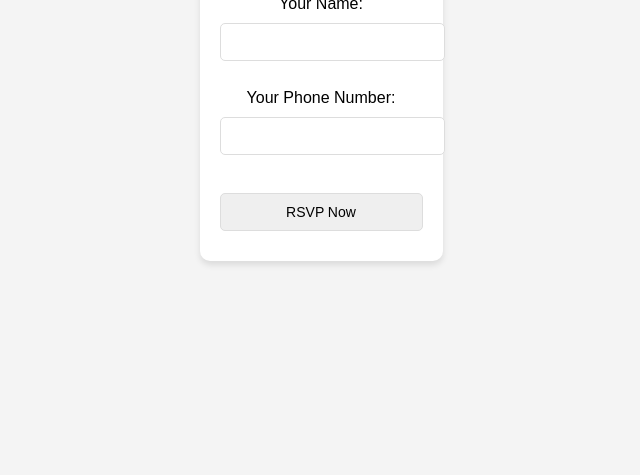
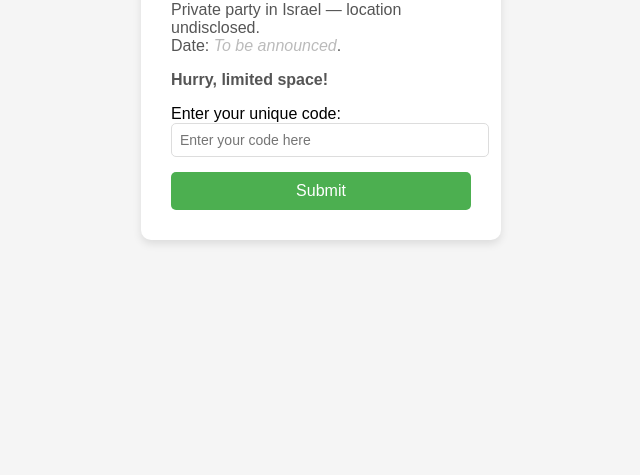
Before and after one commit to yahavshauman/Israel-USummer-party, a plain HTML site: page index.html in a window 1280 px wide. Shown: the part 325-800 px from the top of the page, without its empty margins (319-959 px from the left). Drawn offline with Linux system fonts and the light colour scheme.

Commit message:
Update index.html

```diff
--- a/index.html
+++ b/index.html
@@ -3,92 +3,127 @@
 <head>
   <meta charset="UTF-8">
   <meta name="viewport" content="width=device-width, initial-scale=1.0">
-  <title>RSVP for Israel/USummer Party</title>
+  <title>Israel/USummer Party RSVP</title>
   <style>
     body {
       font-family: Arial, sans-serif;
-      background-color: #f4f4f4;
-      text-align: center;
-      padding: 50px;
+      background-color: #f5f5f5;
+      margin: 0;
+      padding: 0;
+      display: flex;
+      justify-content: center;
+      align-items: center;
+      height: 100vh;
+      flex-direction: column;
+    }
+    .container {
+      background-color: white;
+      border-radius: 10px;
+      padding: 30px;
+      box-shadow: 0 4px 8px rgba(0, 0, 0, 0.1);
+      width: 300px;
     }
     h1 {
+      text-align: center;
+      font-size: 24px;
       color: #333;
-    }
-    form {
-      background-color: #fff;
-      padding: 20px;
-      border-radius: 10px;
-      box-shadow: 0 4px 6px rgba(0, 0, 0, 0.1);
-      display: inline-block;
-    }
-    input[type="text"], input[type="tel"], input[type="submit"] {
-      width: 100%;
-      padding: 10px;
-      margin: 10px 0;
-      border-radius: 5px;
-      border: 1px solid #ddd;
-      font-size: 14px;
-    }
-    h2 {
-      color: #ff5733;
     }
     p {
       font-size: 16px;
+      color: #555;
+    }
+    .secret-info {
+      color: #bbb;
+      font-style: italic;
+    }
+    .form-group {
+      margin-bottom: 15px;
+    }
+    input[type="text"] {
+      width: 100%;
+      padding: 8px;
+      border: 1px solid #ddd;
+      border-radius: 5px;
+      font-size: 14px;
+    }
+    button {
+      width: 100%;
+      padding: 10px;
+      background-color: #4CAF50;
+      color: white;
+      border: none;
+      border-radius: 5px;
+      font-size: 16px;
+      cursor: pointer;
+    }
+    button:hover {
+      background-color: #45a049;
+    }
+    .hidden-info {
+      display: none;
+      text-align: center;
+    }
+    .whatsapp-link {
+      margin-top: 20px;
+      display: block;
+      color: #25d366;
+      text-decoration: none;
+      font-size: 16px;
+      text-align: center;
     }
   </style>
 </head>
 <body>
-  <h1>Israel/USummer Party</h1>
-  <p>Location: Undisclosed | Date: To Be Announced</p>
-  <p><strong>Hurry! Limited space!</strong></p>
+  <div class="container">
+    <h1>Israel/USummer Party</h1>
+    <p>Private party in Israel — location undisclosed.<br>
+       Date: <span class="secret-info">To be announced</span>.</p>
+    <p><strong>Hurry, limited space!</strong></p>
 
-  <form id="rsvpForm">
-    <label for="code">Enter your Code:</label><br>
-    <input type="text" id="code" name="code" required><br><br>
+    <div id="form-area">
+      <div class="form-group">
+        <label for="code-input">Enter your unique code:</label>
+        <input type="text" id="code-input" placeholder="Enter your code here">
+      </div>
+      <button onclick="submitCode()">Submit</button>
+    </div>
 
-    <label for="name">Your Name:</label><br>
-    <input type="text" id="name" name="name" required><br><br>
-
-    <label for="phone">Your Phone Number:</label><br>
-    <input type="tel" id="phone" name="phone" required><br><br>
-
-    <input type="submit" value="RSVP Now">
-  </form>
-
-  <div id="newCode" style="display: none;">
-    <p>Thank you for RSVPing! Here's your code to pass on: <strong id="generatedCode"></strong></p>
+    <div id="thank-you-message" class="hidden-info">
+      <p>Thank you! You are now on the list!</p>
+      <p>You will receive a new code to pass on:</p>
+      <div id="new-code" style="font-weight: bold; color: #4CAF50;"></div>
+      <a id="whatsapp-link" class="whatsapp-link" href="" target="_blank">Click here to join the WhatsApp group</a>
+    </div>
   </div>
 
   <script>
-    document.getElementById('rsvpForm').addEventListener('submit', function(e) {
-      e.preventDefault();
+    function submitCode() {
+      var codeInput = document.getElementById('code-input').value;
+      var validCodes = ["code1", "code2", "code3"]; // Example valid codes
+      var newCode = generateCode();
+      var whatsappLink = "https://chat.whatsapp.com/YourWhatsAppLink"; // Replace with actual link
 
-      var code = document.getElementById('code').value;
-      var name = document.getElementById('name').value;
-      var phone = document.getElementById('phone').value;
+      if (validCodes.includes(codeInput)) {
+        document.getElementById('form-area').style.display = "none";
+        document.getElementById('thank-you-message').style.display = "block";
+        document.getElementById('new-code').textContent = newCode;
+        document.getElementById('whatsapp-link').href = whatsappLink;
+        // Make the used code invalid
+        validCodes.splice(validCodes.indexOf(codeInput), 1);
+      } else {
+        alert("Invalid code, please try again.");
+      }
+    }
 
-      var data = {
-        code: code,
-        name: name,
-        phone: phone
-      };
-
-      fetch('YOUR_GOOGLE_APPS_SCRIPT_URL', {
-        method: 'POST',
-        body: new URLSearchParams(data)
-      })
-      .then(response => response.json())
-      .then(responseData => {
-        if (responseData.success) {
-          alert('RSVP successful! You\'re in!');
-          document.getElementById('newCode').style.display = 'block';
-          document.getElementById('generatedCode').textContent = responseData.newCode;
-        } else {
-          alert('This code has already been used. Please contact the organizer for a new one.');
-        }
-      })
-      .catch(error => alert('An error occurred. Please try again.'));
-    });
+    function generateCode() {
+      // This will generate a random string as a code
+      var chars = 'ABCDEFGHIJKLMNOPQRSTUVWXYZ0123456789';
+      var code = '';
+      for (var i = 0; i < 6; i++) {
+        code += chars.charAt(Math.floor(Math.random() * chars.length));
+      }
+      return code;
+    }
   </script>
 </body>
 </html>
```
